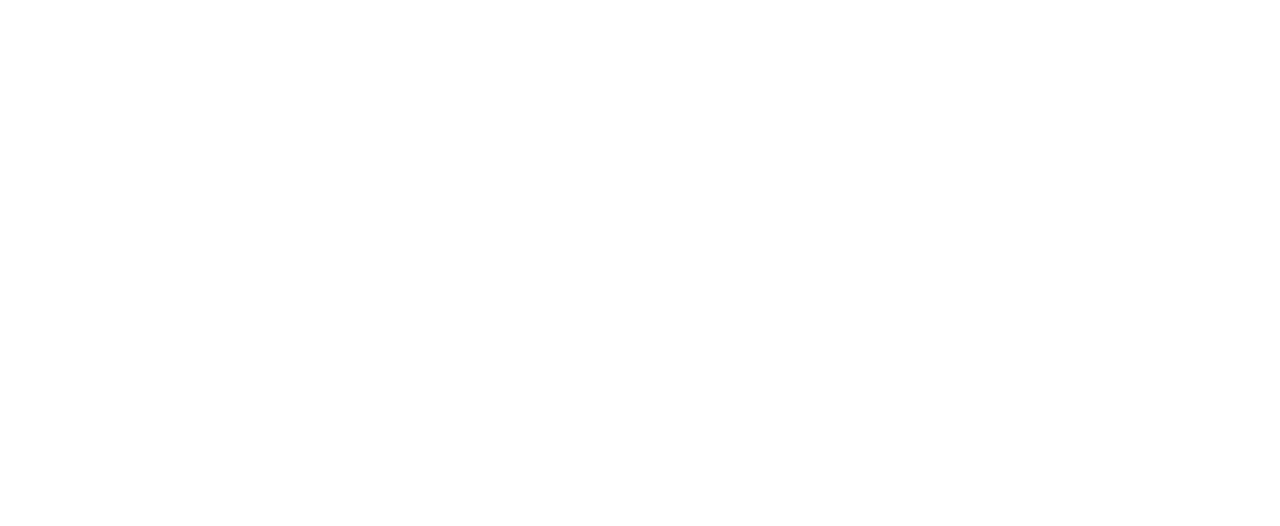
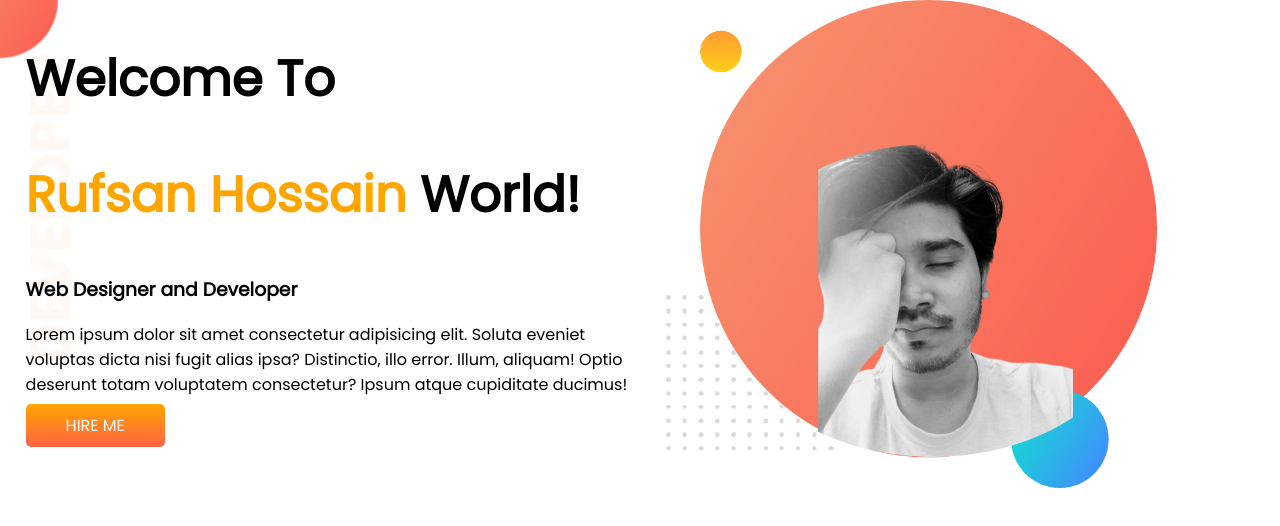
Before and after one commit to RufsanHossain/developer-portfolio, a plain HTML site: page index.html in a window 1280 px wide. Drawn offline with Linux system fonts and the light colour scheme.

Commit message:
add style and topbanner section

```diff
--- a/index.html
+++ b/index.html
@@ -4,8 +4,37 @@
     <meta charset="UTF-8" />
     <meta http-equiv="X-UA-Compatible" content="IE=edge" />
     <meta name="viewport" content="width=device-width, initial-scale=1.0" />
-    <title>Document</title>
+    <title>Rufsan Portfolio</title>
+    <link rel="preconnect" href="https://fonts.googleapis.com" />
+    <link rel="preconnect" href="https://fonts.gstatic.com" crossorigin />
+    <link
+      href="https://fonts.googleapis.com/css2?family=Poppins&display=swap"
+      rel="stylesheet"
+    />
     <link rel="stylesheet" href="style.css" />
   </head>
-  <body></body>
+  <body>
+    <section class="top-banner">
+      <div class="half-width">
+        <h1>Welcome To</h1>
+        <h1><span class="orange-color">Rufsan Hossain</span> World!</h1>
+        <h3>Web Designer and Developer</h3>
+        <p>
+          Lorem ipsum dolor sit amet consectetur adipisicing elit. Soluta
+          eveniet voluptas dicta nisi fugit alias ipsa? Distinctio, illo error.
+          Illum, aliquam! Optio deserunt totam voluptatem consectetur? Ipsum
+          atque cupiditate ducimus!
+        </p>
+        <a
+          href="https://www.linkedin.com/in/rufsan-hossain-santo/"
+          target="_blank"
+          class="link-button"
+          >HIRE ME</a
+        >
+      </div>
+      <div class="half-width">
+        <img src="images/bg.png" alt="" />
+      </div>
+    </section>
+  </body>
 </html>
--- a/style.css
+++ b/style.css
@@ -0,0 +1,38 @@
+body {
+    font-family: 'Poppins', sans-serif;
+    margin: 0;
+}
+
+h1 {
+    font-size: 50px;
+}
+
+.orange-color {
+    color: orange;
+}
+
+section {
+    display: flex;
+}
+
+.half-width {
+    width: 50%;
+    padding-left: 2%;
+}
+
+.half-width img {
+    width: 80%;
+}
+
+.link-button {
+    text-decoration: none;
+    padding: 10px 40px;
+    border-radius: 5px;
+    background-image: linear-gradient(orange, tomato);
+    color: white;
+}
+
+.top-banner {
+    background-image: url(images/top-banner.png);
+    background-repeat: no-repeat;
+}
```
Also changed, not shown: images/bg.png (added).
